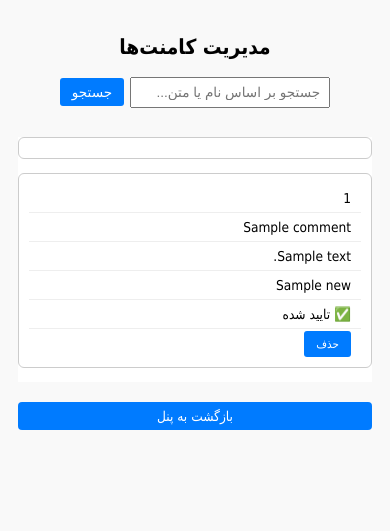
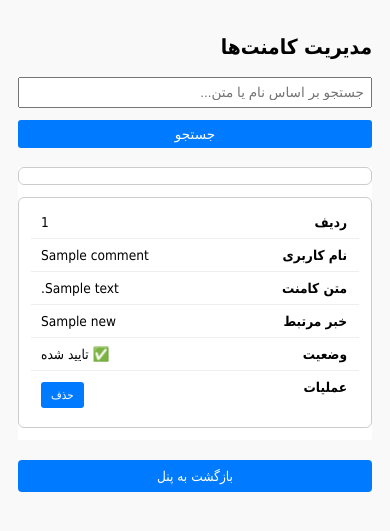
Before and after one commit to GhanbariSdGh/News-Site, a PHP site: page /admin/comments.php in a window 390 px wide. Shown: the top 531 px of the page. Run offline with PHP 8.4, Linux system fonts and the light colour scheme; the visitor is signed in with stand-in values (Sample User, id 1); tables that the repository leaves empty or names only in its code hold one stand-in row (values such as "Sample post").

Commit message:
admin comments page updated
style edited

```diff
--- a/admin/comments.php
+++ b/admin/comments.php
@@ -117,32 +117,33 @@ $comments = $stmt->fetchAll();
 
         form {
             display: flex;
-        flex-direction: row;
-        flex-wrap: wrap;
-        gap: 6px;
-        justify-content: center;
-        align-items: center;
-        margin-bottom: 10px;
+            flex-direction: column;
+            gap: 8px;
         }
 
         input[type="text"] {
-        flex: 1;
-        max-width: 180px;
-        padding: 6px 8px;
+            width: 100%;
+            padding: 6px;
             font-size: 0.85em;
+            box-sizing: border-box;
         }
 
-    .button {
-        padding: 6px 12px;
+        button.button {
+            padding: 6px 10px;
             font-size: 0.85em;
-        white-space: nowrap;
+            width: 100%;
+            box-sizing: border-box;
+            margin-top: 4px;
         }
 
         table {
             width: 100%;
             font-size: 0.85em;
-        overflow-x: auto;
+            overflow-x: hidden;
             display: block;
+            background: white;
+            border-collapse: separate;
+            border-spacing: 0 10px;
         }
 
         table thead,
@@ -154,39 +155,88 @@ $comments = $stmt->fetchAll();
         }
 
         table tr {
-        margin-bottom: 14px;
+            margin-bottom: 12px;
             border: 1px solid #ccc;
             border-radius: 6px;
-        padding: 10px;
+            padding: 8px 12px;
             background: #fff;
         }
 
+        table th {
+            display: none;
+        }
+
         table td {
-        text-align: right;
-        padding: 6px 10px;
+            position: relative;
+            text-align: left;
+            padding-left: 10px;
+            padding-right: 50%;
             border: none;
             border-bottom: 1px solid #eee;
-        word-wrap: break-word;
+            white-space: normal;
+            word-break: break-word;
         }
 
         table td:last-child {
             border-bottom: none;
         }
 
-    table th {
-        display: none;
+        table td:before {
+            position: absolute;
+            right: 12px;
+            top: 8px;
+            width: 45%;
+            font-weight: bold;
+            white-space: nowrap;
+            text-align: right;
+        }
+
+        table td:nth-of-type(1):before { content: "ردیف"; }
+        table td:nth-of-type(2):before { content: "نام کاربری"; }
+        table td:nth-of-type(3):before { content: "متن کامنت"; }
+        table td:nth-of-type(4):before { content: "خبر مرتبط"; }
+        table td:nth-of-type(5):before { content: "وضعیت"; }
+        table td:nth-of-type(6):before { content: "عملیات"; }
+
+        a.button {
+            display: inline-block;
+            padding: 6px 10px;
+            font-size: 0.85em;
+            margin: 3px 3px 3px 0;
+            border-radius: 3px;
+            text-decoration: none;
+            color: white;
+            background-color: #007bff;
+            cursor: pointer;
+        }
+
+        a.button:hover {
+            background-color: #367fa9;
+        }
+
+        a.delete {
+            color: red;
+            text-decoration: none;
+        }
+
+        a.delete:hover {
+            text-decoration: underline;
         }
 
         h2 {
             font-size: 1.3em;
-        text-align: center;
         }
 
         a.back {
+            margin-top: 20px;
+            display: block;
+            background: #007bff;
+            color: white;
+            padding: 8px 16px;
+            border-radius: 4px;
+            text-decoration: none;
+            text-align: center;
             font-size: 0.85em;
-        padding: 6px 10px;
-        display: block;
-        margin: 20px auto 0;
         }
     }
     </style>
```
Lines whose indentation alone changed are shown as unchanged.
